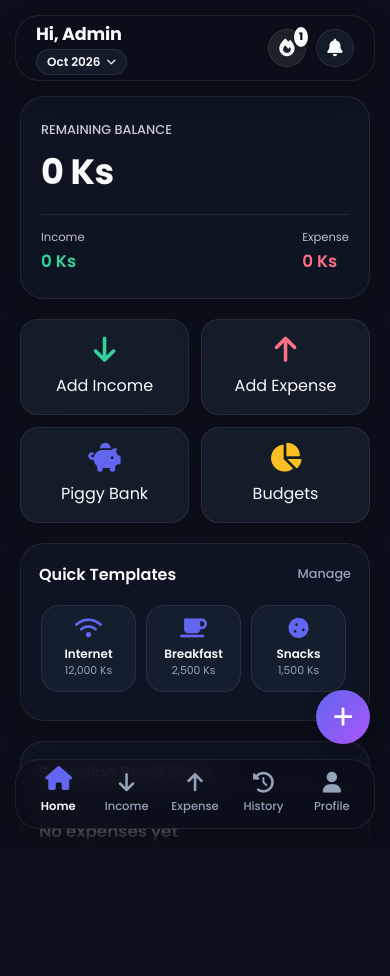
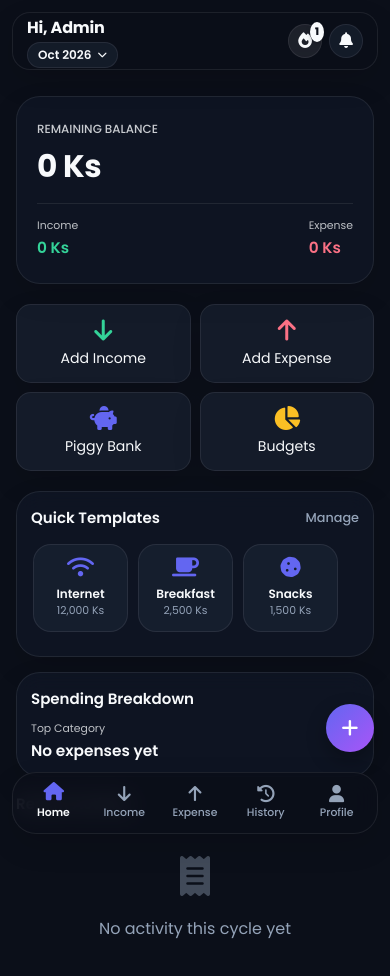
Before and after one commit to amazingxstudio/Finance-Tracker, a React (Vite) app: page / in a window 390 px wide. Shown: the top 976 px of the page. Before the commit the page ends 844 px from the top, so only its background shows below. Built offline with nearby package versions, Linux system fonts and the light colour scheme.

Commit message:
Add files via upload

```diff
--- a/src/styles/global.css
+++ b/src/styles/global.css
@@ -426,3 +426,136 @@
 
   .toast { max-width: 420px; left: 32px; right: auto; bottom: 32px; }
 }
+
+
+/* ======================================================================
+   Compact mobile UI + document scrolling for collapsing mobile browser chrome
+   ====================================================================== */
+@media (max-width: 899px) {
+  html, body, #root {
+    height: auto;
+    min-height: 100%;
+  }
+
+  body {
+    min-height: 100vh;
+    min-height: 100svh;
+    overflow-x: hidden;
+    overflow-y: auto;
+    -webkit-overflow-scrolling: touch;
+  }
+
+  .app-root {
+    display: block;
+    width: 100%;
+    height: auto;
+    min-height: 100vh;
+    min-height: 100svh;
+    overflow: visible;
+  }
+
+  .app-shell {
+    width: 100%;
+    max-width: 480px;
+    height: auto;
+    min-height: 100vh;
+    min-height: 100svh;
+    margin: 0 auto;
+    overflow: visible;
+  }
+
+  .main-content {
+    display: block;
+    flex: none;
+    min-height: 100svh;
+    overflow: visible;
+    padding: calc(66px + 30px) 16px calc(var(--nav-height) + 46px + env(safe-area-inset-bottom));
+    -webkit-mask-image: none;
+    mask-image: none;
+    transform: none;
+  }
+
+  .top-header {
+    top: 12px;
+    left: 12px;
+    right: 12px;
+    height: 58px;
+    padding: 0 14px;
+    border-radius: 18px;
+  }
+
+  .header-title { font-size: 1rem; }
+  .header-actions-group { gap: 7px; }
+  .streak-badge, .header-actions { width: 34px; height: 34px; font-size: 0.98rem; }
+
+  .bottom-nav {
+    position: fixed;
+    bottom: calc(10px + env(safe-area-inset-bottom));
+    left: max(12px, calc((100vw - 456px) / 2));
+    right: max(12px, calc((100vw - 456px) / 2));
+    height: 62px;
+    padding: 0 5px;
+  }
+
+  .nav-item { font-size: 0.68rem; }
+  .nav-item i { font-size: 1.08rem; margin-bottom: 3px; }
+  .nav-item.active i { transform: translateY(-2px) scale(1.06); }
+
+  .fab {
+    position: fixed;
+    bottom: calc(var(--nav-height) + 22px + env(safe-area-inset-bottom));
+    right: max(16px, calc((100vw - 448px) / 2 + 16px));
+    width: 48px;
+    height: 48px;
+    font-size: 1.2rem;
+  }
+
+  .modal-overlay, .about-modal-overlay { position: fixed; inset: 0; }
+
+  .balance-amount { font-size: 1.95rem; margin: 5px 0 13px; }
+  .balance-label { font-size: 0.74rem; }
+  .stat-label { font-size: 0.68rem; }
+  .stat-val { font-size: 0.96rem; }
+  .action-grid { gap: 9px; }
+  .action-card { padding: 13px 10px; border-radius: 15px; font-size: 0.88rem; }
+  .action-card i { font-size: 1.5rem; margin-bottom: 6px; }
+  .section-title { font-size: 0.94rem; margin-bottom: 11px; }
+  .premium-card { padding: 14px; margin-bottom: 15px; }
+  .tx-icon { width: 38px; height: 38px; font-size: 1.02rem; margin-right: 11px; }
+  .tx-title { font-size: 0.86rem; }
+  .tx-amount { font-size: 0.9rem; }
+  .profile-header { margin-bottom: 20px; }
+  .avatar-container { width: 82px; height: 82px; margin-bottom: 10px; }
+  .avatar { font-size: 2.15rem; }
+  .profile-name { font-size: 1.22rem; }
+  .settings-group { margin-bottom: 17px; }
+  .settings-item { padding: 13px 14px; margin-bottom: 8px; font-size: 0.9rem; border-radius: 14px; }
+  .theme-option { padding: 10px; font-size: 0.84rem; }
+  .filter-chip { padding: 7px 12px; font-size: 0.76rem; }
+  .btn { padding: 12px; font-size: 0.9rem; }
+}
+
+@media (max-width: 360px) {
+  .main-content { padding-left: 12px; padding-right: 12px; }
+  .action-grid { gap: 7px; }
+  .action-card { padding: 11px 7px; font-size: 0.82rem; }
+  .nav-item { font-size: 0.63rem; }
+}
+
+/* About modal matches the supplied single-file reference. */
+.about-modal-heading { display: flex; justify-content: space-between; align-items: center; margin-bottom: 20px; }
+.about-modal-title { font-size: 1.05rem; font-weight: 700; color: #1e293b; }
+.about-close-btn { cursor: pointer; background: #f1f5f9; width: 32px; height: 32px; border-radius: 50%; display: flex; align-items: center; justify-content: center; color: #64748b; }
+.about-app-name { font-size: 1.55rem; font-weight: 800; color: #0f172a; margin-bottom: 8px; letter-spacing: -0.5px; }
+.about-dev-label { font-size: 0.75rem; text-transform: uppercase; letter-spacing: 1px; color: #64748b; font-weight: 700; margin-bottom: 4px; }
+.about-dev-name { font-size: 1.05rem; font-weight: 800; color: #0f172a; }
+.about-social-links { display: flex; gap: 12px; justify-content: center; margin-bottom: 20px; }
+.about-telegram { background: #eff6ff; color: #2563eb; border: 1px solid #bfdbfe; }
+.about-email { background: #fef2f2; color: #dc2626; border: 1px solid #fecaca; }
+.about-copyright { font-size: 0.75rem; color: #94a3b8; font-weight: 500; }
+@media (max-width: 420px) {
+  .about-modal-content { padding: 20px; border-radius: 24px; }
+  .about-app-name { font-size: 1.4rem; }
+  .about-dev-name { font-size: 0.95rem; }
+  .social-btn { padding: 10px 8px; font-size: 0.85rem; }
+}
```
